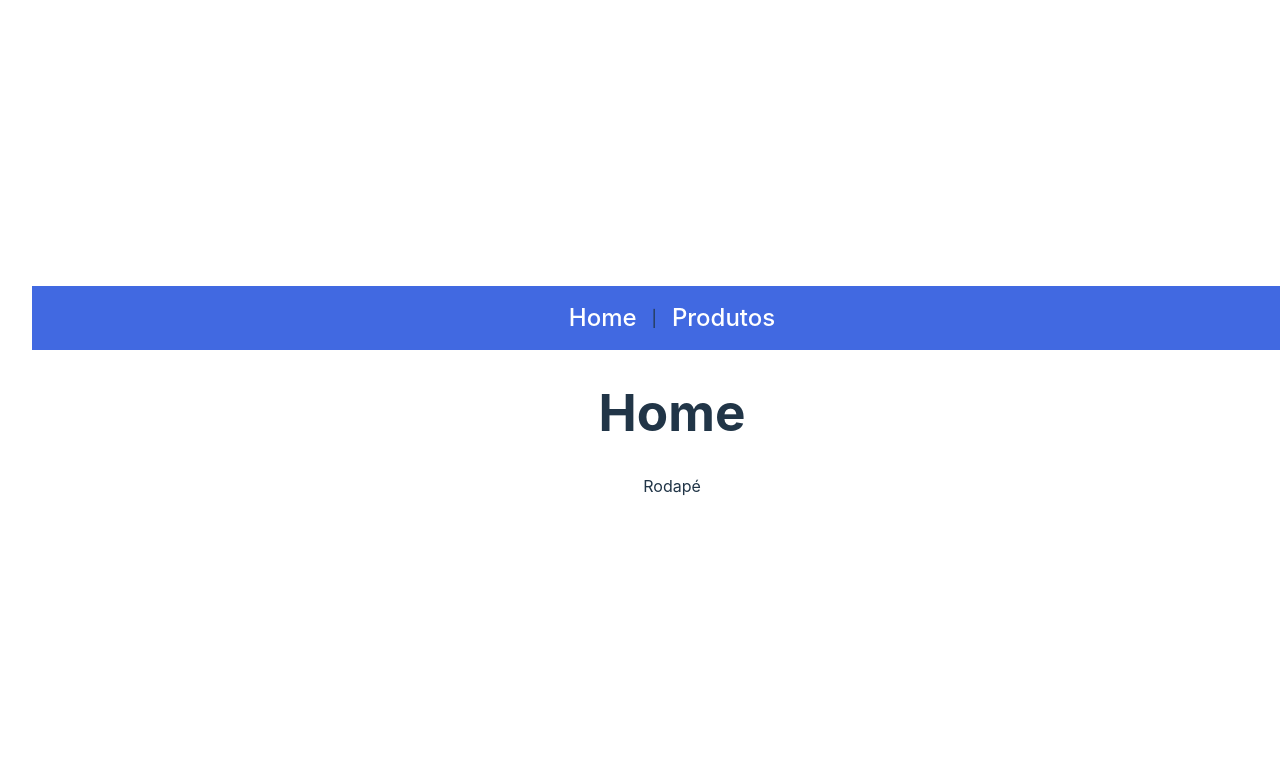
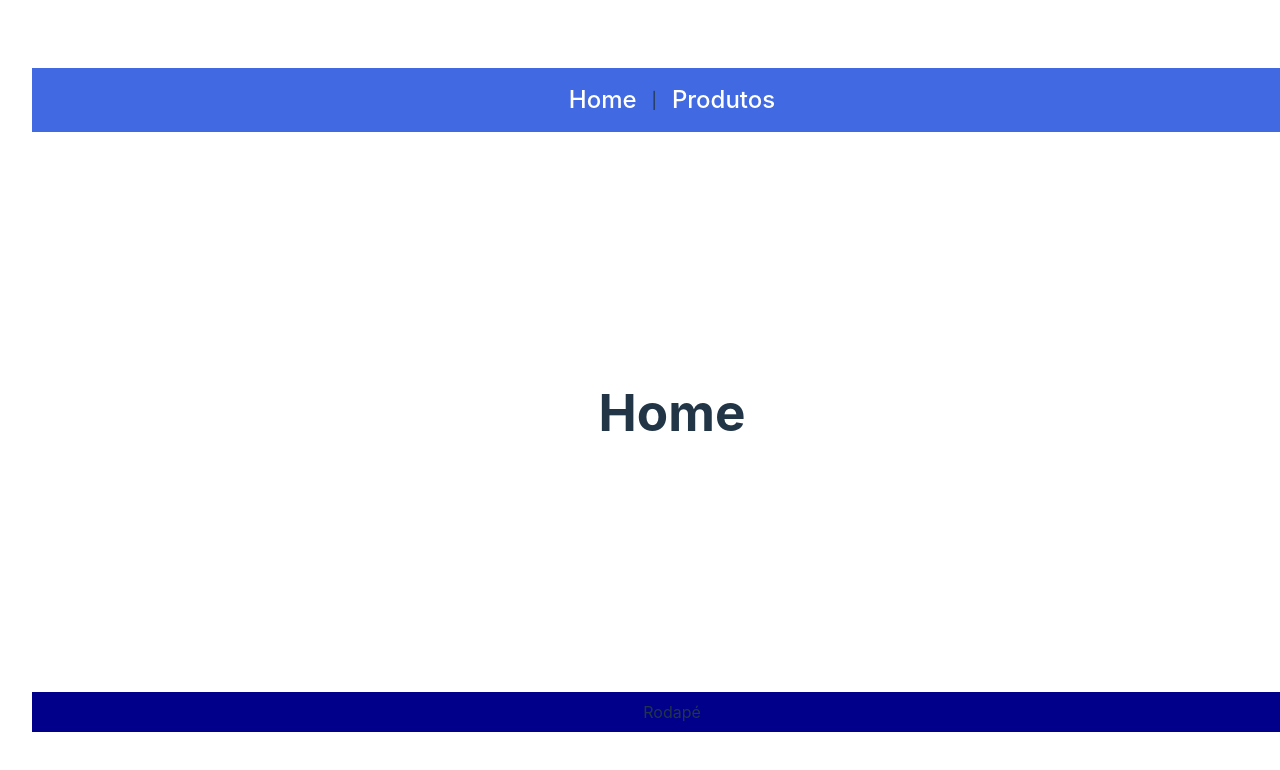
Before and after one commit to mthaugusto/exercicio-react-vite, a React (Vite) app: page / in a window 1280 px wide. Shown: the top 770 px of the page. Built offline with nearby package versions, Linux system fonts and the light colour scheme.

Commit message:
CSS corrigido

```diff
--- a/src/App.css
+++ b/src/App.css
@@ -59,3 +59,21 @@ nav {
     padding: 15px;
   }
 }
+
+main {
+  display: flex;
+  width: 100vw;
+  flex-direction: column;
+  justify-content: center;
+  align-items: center;
+  height: 70vh;
+}
+
+footer {
+  display: flex;
+  width: 100vw;
+  justify-content: center;
+  align-items: center;
+  height: 5vh;
+  background-color: darkblue;
+}
```
